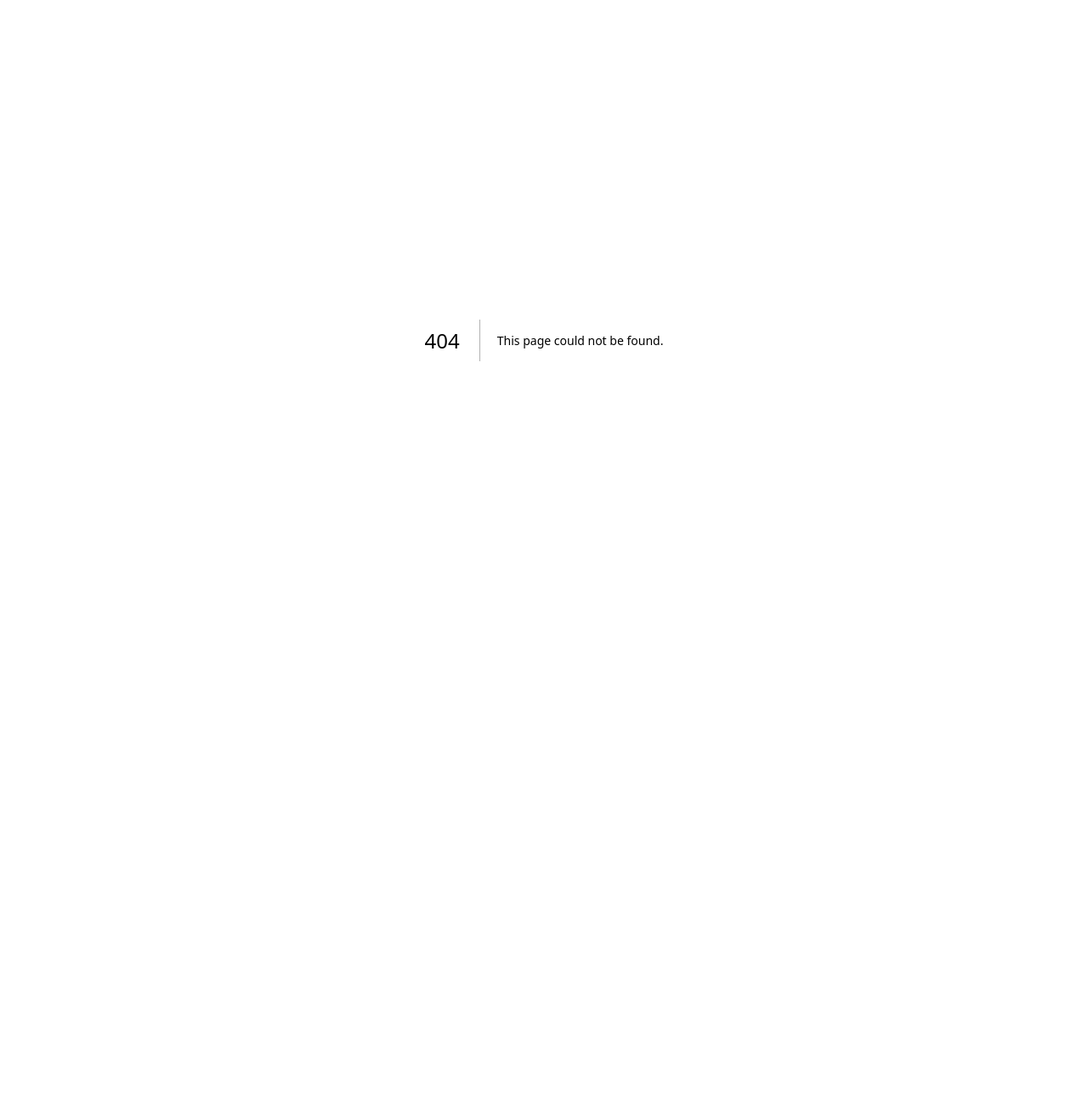
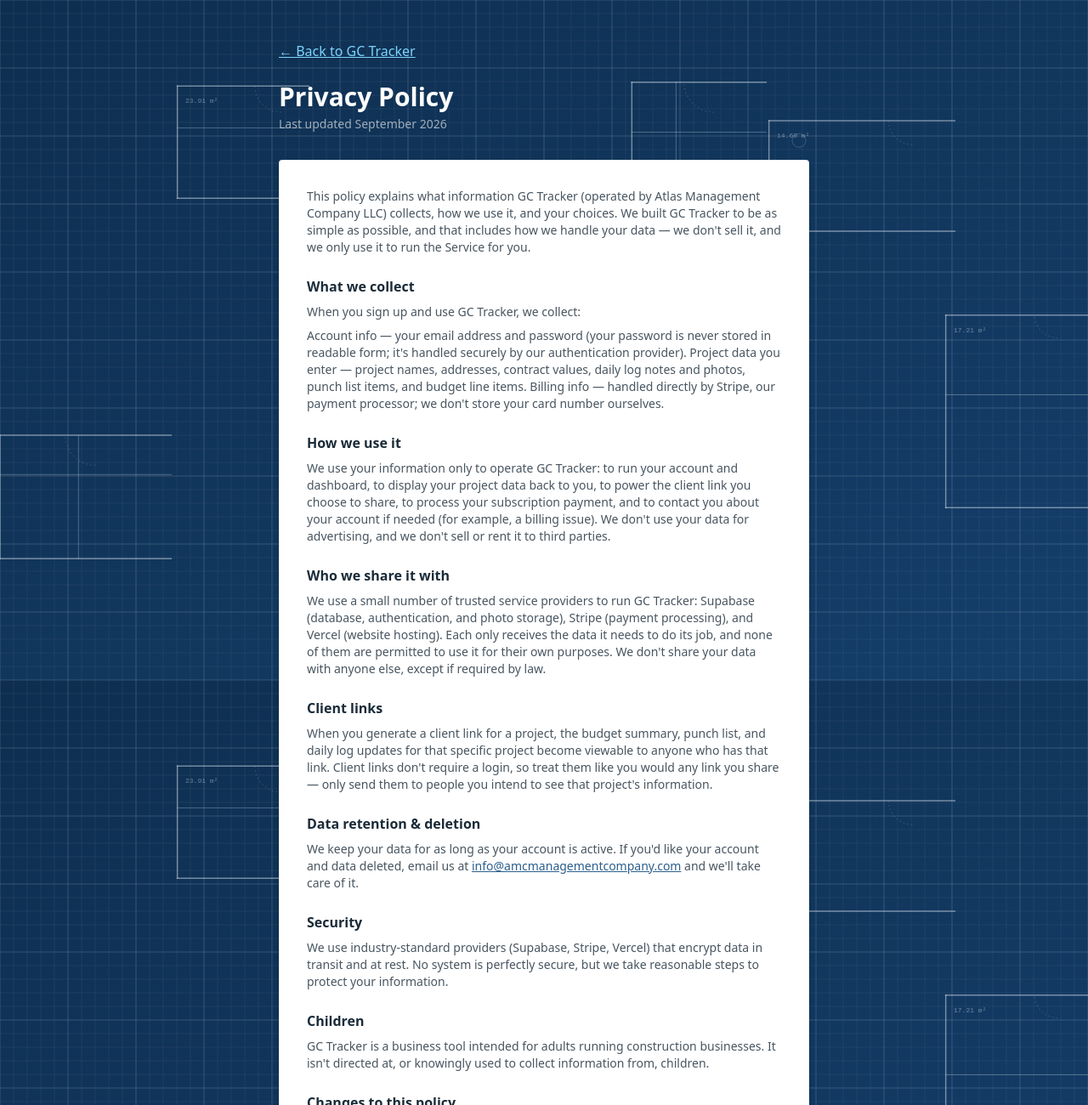
Before and after one commit to atlasnyc1/gc-tracker, a Next.js app: page /privacy in a window 1280 px wide. Before the commit this address had no page. Shown: the top 1300 px of the page at 85% size. Before the commit the page ends 800 px from the top, so only its background shows below. Built offline with nearby package versions, Linux system fonts and the light colour scheme.

Commit message:
Add Privacy Policy page with content and metadata

```diff
--- /dev/null
+++ b/app/privacy/page.tsx
@@ -0,0 +1,143 @@
+import Link from "next/link";
+
+export const metadata = {
+  title: "Privacy Policy — GC Tracker",
+};
+
+export default function PrivacyPage() {
+  return (
+    <main className="min-h-screen px-6 py-12 max-w-2xl mx-auto">
+      <Link
+        href="/"
+        className="text-base text-sky-300 underline mb-6 inline-block"
+      >
+        ← Back to GC Tracker
+      </Link>
+
+      <h1 className="text-3xl font-bold text-white mb-1">Privacy Policy</h1>
+      <p className="text-white/60 text-sm mb-8">Last updated September 2026</p>
+
+      <div className="bg-white border border-ink/10 rounded p-6 sm:p-8 shadow-lg space-y-6 text-ink">
+        <section>
+          <p className="text-sm text-ink/80">
+            This policy explains what information GC Tracker (operated by
+            Atlas Management Company LLC) collects, how we use it, and your
+            choices. We built GC Tracker to be as simple as possible, and
+            that includes how we handle your data — we don&apos;t sell it,
+            and we only use it to run the Service for you.
+          </p>
+        </section>
+
+        <section>
+          <h2 className="font-semibold mb-2">What we collect</h2>
+          <p className="text-sm text-ink/80 mb-2">
+            When you sign up and use GC Tracker, we collect:
+          </p>
+          <p className="text-sm text-ink/80">
+            Account info — your email address and password (your password
+            is never stored in readable form; it&apos;s handled securely by
+            our authentication provider). Project data you enter —
+            project names, addresses, contract values, daily log notes and
+            photos, punch list items, and budget line items. Billing
+            info — handled directly by Stripe, our payment processor; we
+            don&apos;t store your card number ourselves.
+          </p>
+        </section>
+
+        <section>
+          <h2 className="font-semibold mb-2">How we use it</h2>
+          <p className="text-sm text-ink/80">
+            We use your information only to operate GC Tracker: to run
+            your account and dashboard, to display your project data back
+            to you, to power the client link you choose to share, to
+            process your subscription payment, and to contact you about
+            your account if needed (for example, a billing issue). We
+            don&apos;t use your data for advertising, and we don&apos;t sell
+            or rent it to third parties.
+          </p>
+        </section>
+
+        <section>
+          <h2 className="font-semibold mb-2">Who we share it with</h2>
+          <p className="text-sm text-ink/80">
+            We use a small number of trusted service providers to run GC
+            Tracker: Supabase (database, authentication, and photo
+            storage), Stripe (payment processing), and Vercel (website
+            hosting). Each only receives the data it needs to do its job,
+            and none of them are permitted to use it for their own
+            purposes. We don&apos;t share your data with anyone else,
+            except if required by law.
+          </p>
+        </section>
+
+        <section>
+          <h2 className="font-semibold mb-2">Client links</h2>
+          <p className="text-sm text-ink/80">
+            When you generate a client link for a project, the budget
+            summary, punch list, and daily log updates for that specific
+            project become viewable to anyone who has that link. Client
+            links don&apos;t require a login, so treat them like you would
+            any link you share — only send them to people you intend to
+            see that project&apos;s information.
+          </p>
+        </section>
+
+        <section>
+          <h2 className="font-semibold mb-2">Data retention & deletion</h2>
+          <p className="text-sm text-ink/80">
+            We keep your data for as long as your account is active. If
+            you&apos;d like your account and data deleted, email us at{" "}
+            <a
+              href="mailto:info@amcmanagementcompany.com"
+              className="text-accent underline"
+            >
+              info@amcmanagementcompany.com
+            </a>{" "}
+            and we&apos;ll take care of it.
+          </p>
+        </section>
+
+        <section>
+          <h2 className="font-semibold mb-2">Security</h2>
+          <p className="text-sm text-ink/80">
+            We use industry-standard providers (Supabase, Stripe, Vercel)
+            that encrypt data in transit and at rest. No system is
+            perfectly secure, but we take reasonable steps to protect your
+            information.
+          </p>
+        </section>
+
+        <section>
+          <h2 className="font-semibold mb-2">Children</h2>
+          <p className="text-sm text-ink/80">
+            GC Tracker is a business tool intended for adults running
+            construction businesses. It isn&apos;t directed at, or knowingly
+            used to collect information from, children.
+          </p>
+        </section>
+
+        <section>
+          <h2 className="font-semibold mb-2">Changes to this policy</h2>
+          <p className="text-sm text-ink/80">
+            If we make material changes to this policy, we&apos;ll update
+            the date at the top of this page.
+          </p>
+        </section>
+
+        <section>
+          <h2 className="font-semibold mb-2">Contact</h2>
+          <p className="text-sm text-ink/80">
+            Questions about your data? Reach us at{" "}
+            <a
+              href="mailto:info@amcmanagementcompany.com"
+              className="text-accent underline"
+            >
+              info@amcmanagementcompany.com
+            </a>
+            .
+          </p>
+        </section>
+      </div>
+    </main>
+  );
+}
```
